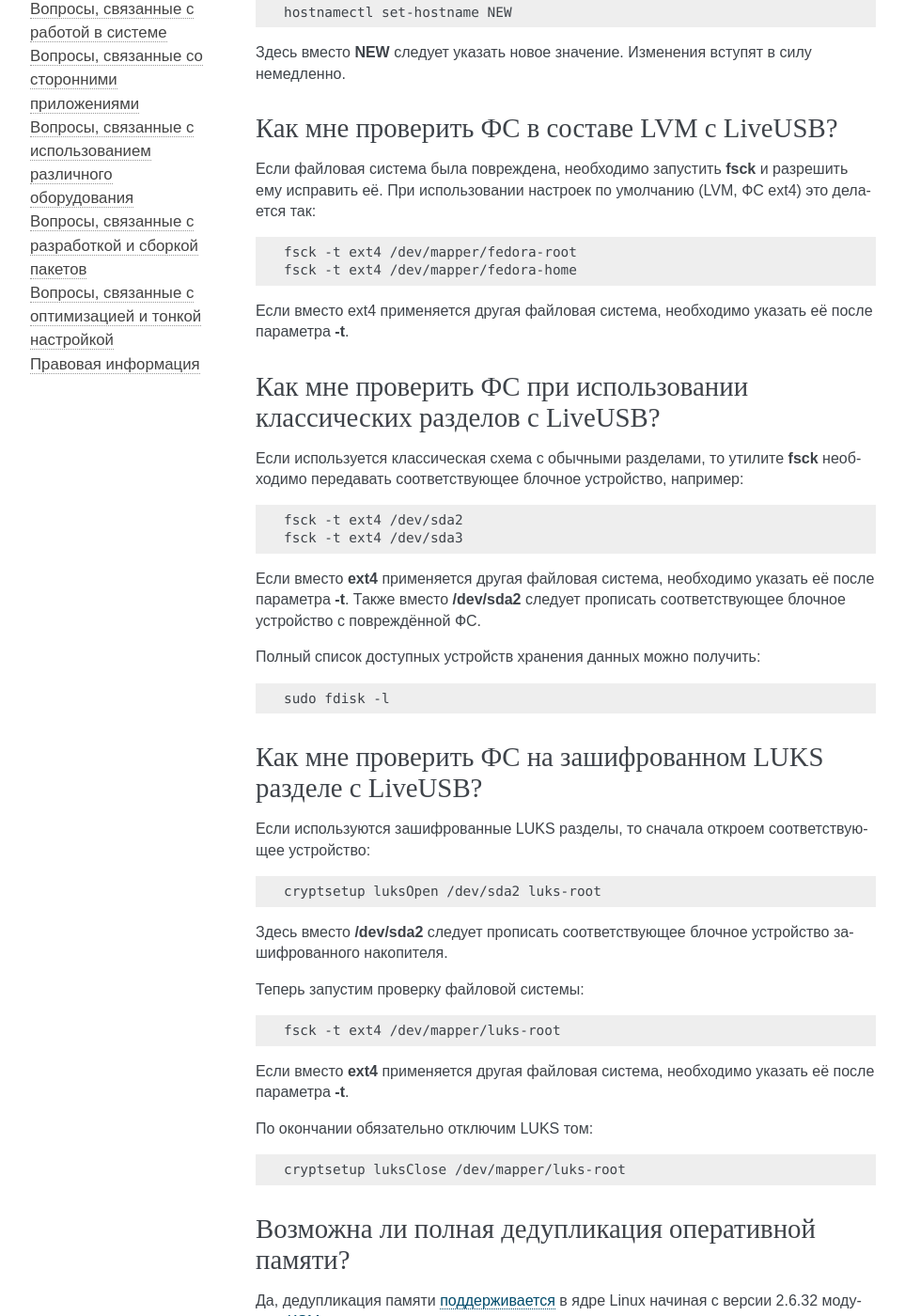
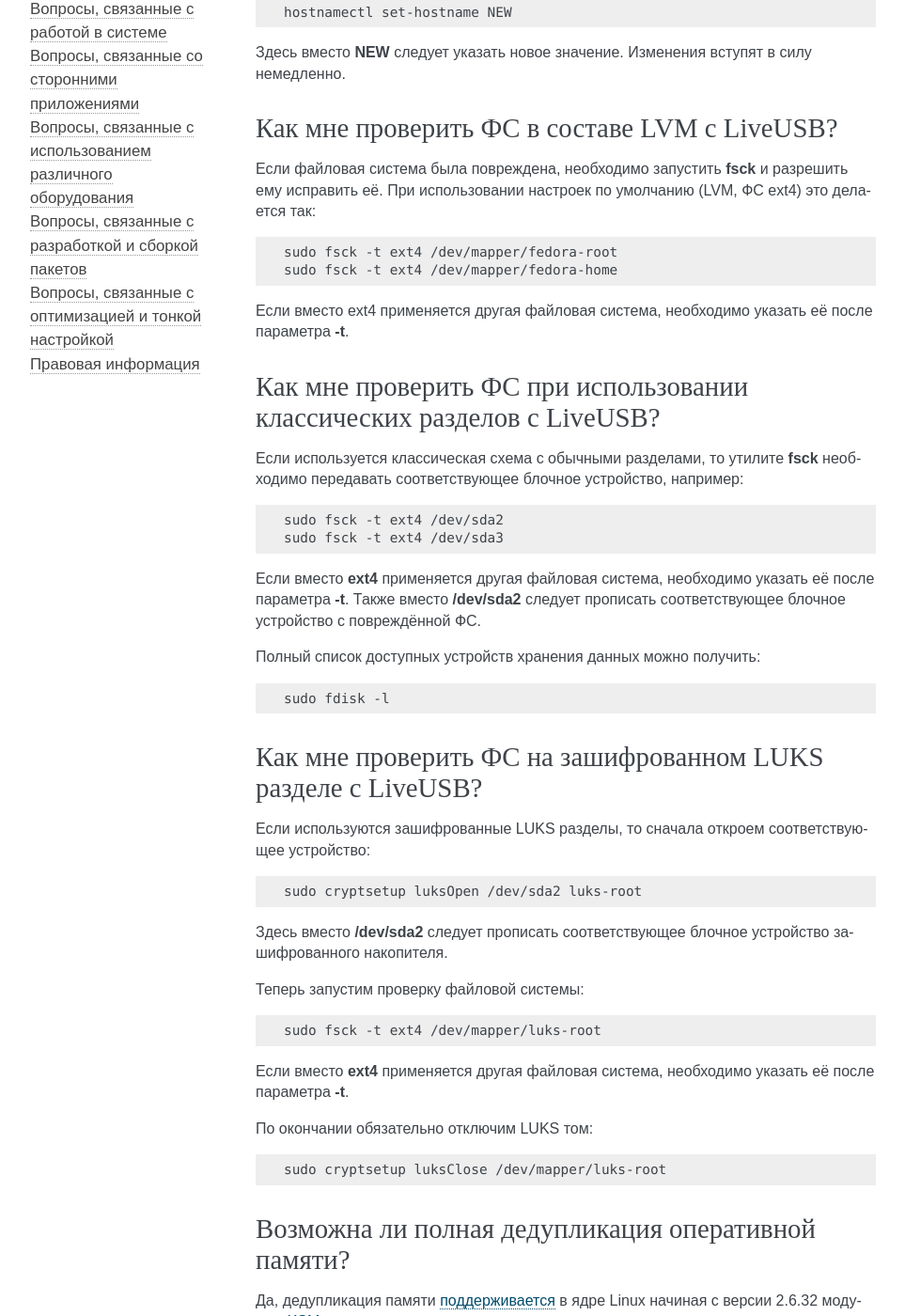
Before and after one commit to RussianFedora/FAQ, a Sphinx documentation site: the page built from source/administration.rst, in a window 1280 px wide and 1400 px high, scrolled down 4754 px. Shown: the whole window at 94% size, without its empty margins (148-1111 px from the left). Built offline with Sphinx 7.4.7, drawn with Linux system fonts in a browser that asks for light colours.

Commit message:
Added missing sudo command to fsck questions.

```diff
--- a/source/administration.rst
+++ b/source/administration.rst
@@ -323,8 +323,8 @@
 
 .. code-block:: text
 
-    fsck -t ext4 /dev/mapper/fedora-root
-    fsck -t ext4 /dev/mapper/fedora-home
+    sudo fsck -t ext4 /dev/mapper/fedora-root
+    sudo fsck -t ext4 /dev/mapper/fedora-home
 
 Если вместо ext4 применяется другая файловая система, необходимо указать её после параметра **-t**.
 
@@ -338,8 +338,8 @@
 
 .. code-block:: text
 
-    fsck -t ext4 /dev/sda2
-    fsck -t ext4 /dev/sda3
+    sudo fsck -t ext4 /dev/sda2
+    sudo fsck -t ext4 /dev/sda3
 
 Если вместо **ext4** применяется другая файловая система, необходимо указать её после параметра **-t**. Также вместо **/dev/sda2** следует прописать соответствующее блочное устройство с повреждённой ФС.
 
@@ -360,7 +360,7 @@
 
 .. code-block:: text
 
-    cryptsetup luksOpen /dev/sda2 luks-root
+    sudo cryptsetup luksOpen /dev/sda2 luks-root
 
 Здесь вместо **/dev/sda2** следует прописать соответствующее блочное устройство зашифрованного накопителя.
 
@@ -368,7 +368,7 @@
 
 .. code-block:: text
 
-    fsck -t ext4 /dev/mapper/luks-root
+    sudo fsck -t ext4 /dev/mapper/luks-root
 
 Если вместо **ext4** применяется другая файловая система, необходимо указать её после параметра **-t**.
 
@@ -376,7 +376,7 @@
 
 .. code-block:: text
 
-    cryptsetup luksClose /dev/mapper/luks-root
+    sudo cryptsetup luksClose /dev/mapper/luks-root
 
 .. index:: memory deduplication, memory, deduplication
 .. _deduplication-memory:
```
